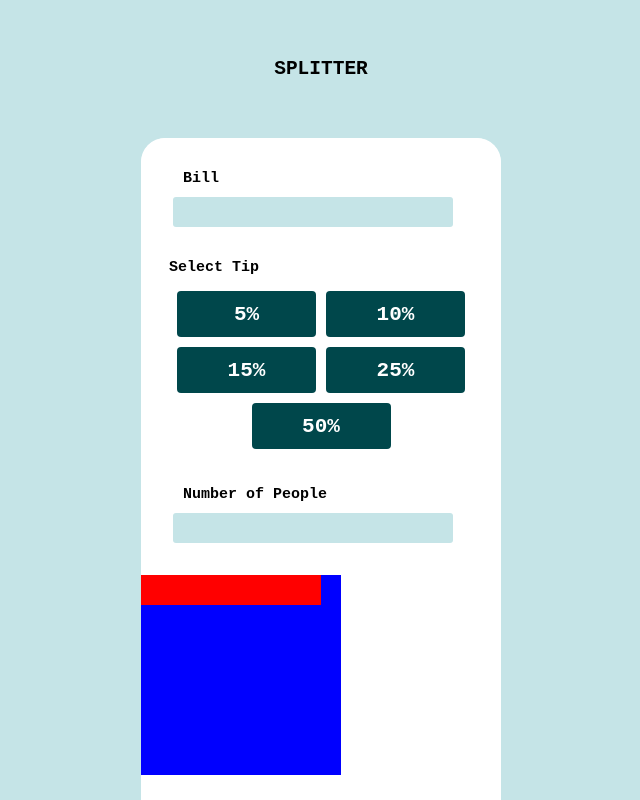
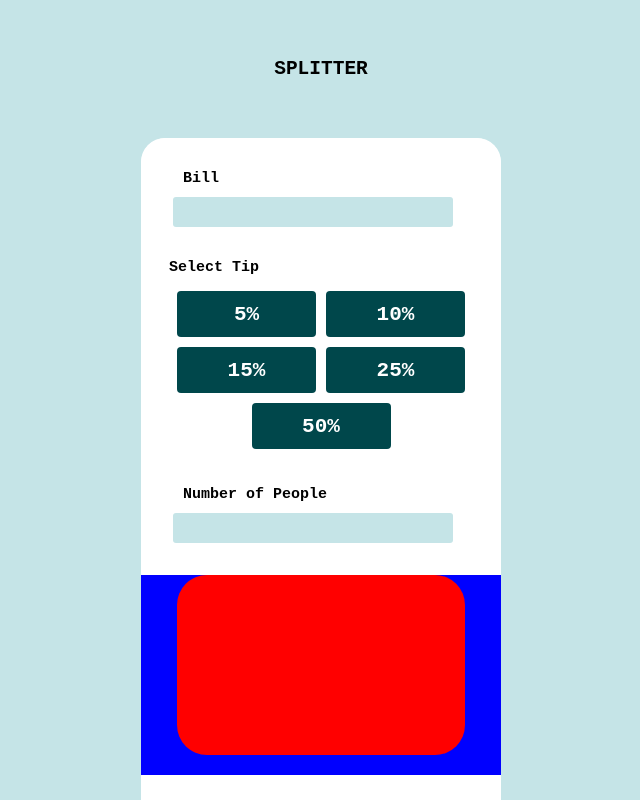
Before and after one commit to dragonfire124/reactcalc, a React app: page / in a window 1280 px wide. Shown: the top 800 px of the page, without its empty margins (319-959 px from the left). Built offline with nearby package versions, Linux system fonts and the light colour scheme.

Commit message:
1 file modified

```diff
--- a/src/components/Result/Result.scss
+++ b/src/components/Result/Result.scss
@@ -1,11 +1,15 @@
 .Result {
   background-color: blue;
-  width: 200px;
+  width: 100%;
   height: 200px;
+  display: flex;
+  justify-content: center;
 }
 
 .Result-container {
+  width: 80%;
+  height: 90%;
+  border-radius: 30px;
   background-color: red;
-  width: 90%;
-  height: 30px;
+
 }
```
